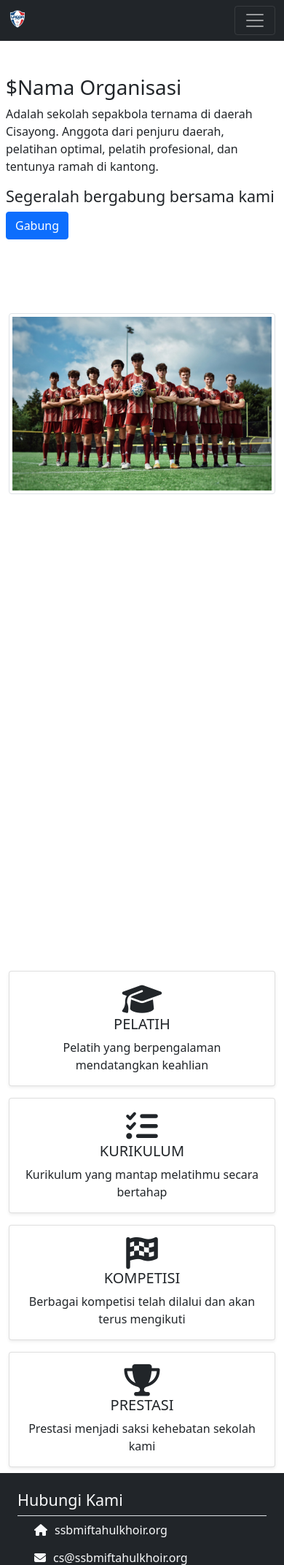
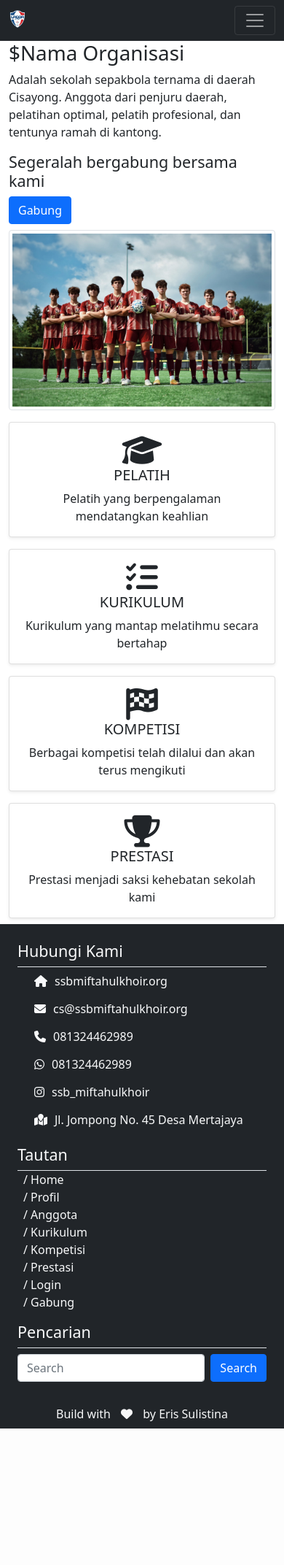
Before and after one commit to sejutaimpian/sifoster, a CodeIgniter 4 app: template app/Views/pages/home.php in a window 390 px wide. Shown: the top 2144 px of the page at 73% size. After the commit the page ends 1957 px from the top, so only its background shows below. Run offline with PHP 8.4 and a stand-in for CodeIgniter, Linux system fonts and the light colour scheme; the template is opened without the code that fills it, so the values that code supplies are empty; some libraries are stand-ins or nearby versions.

Commit message:
fix: responsive image hero

```diff
--- a/app/Views/layout/navbar.php
+++ b/app/Views/layout/navbar.php
@@ -18,6 +18,9 @@
                     <a class="nav-link" href="/anggota">Anggota</a>
                 </li>
                 <li class="nav-item">
+                    <a class="nav-link" href="/pelatih">Pelatih</a>
+                </li>
+                <li class="nav-item">
                     <a class="nav-link" href="/kurikulum">Kurikulum</a>
                 </li>
                 <li class="nav-item">
--- a/app/Views/pages/home.php
+++ b/app/Views/pages/home.php
@@ -1,23 +1,22 @@
 <?= $this->extend("layout/template"); ?>
 
 <?= $this->section("content"); ?>
+
 <div class="container">
     <div class="row eris-80vh">
-        <div class="col-md-6 my-auto px-2">
+        <div class="col-md-6 my-auto">
             <h1>$Nama Organisasi</h1>
             <p>Adalah sekolah sepakbola ternama di daerah Cisayong. Anggota dari penjuru daerah, pelatihan optimal, pelatih profesional, dan tentunya ramah di kantong.</p>
             <h4>Segeralah bergabung bersama kami</h4>
             <a href="/gabung" class="btn btn-primary">Gabung</a>
         </div>
-        <div class="col-md-6 my-auto">
-            <img src="/image/team.jpg" alt="" class="img-fluid my-2 img-thumbnail">
+        <div class="col-md-6 my-auto py-2">
+            <img src="/image/team.jpg" alt="" class="img-fluid img-thumbnail" width="100%">
         </div>
     </div>
-</div>
-<div class="container-fluid darurat-1">
     <div class="row">
         <div class="col-md-3 my-2">
-            <a href="">
+            <a href="/pelatih">
                 <div class="card shadow-sm">
                     <div class="card-body text-center">
                         <i class="fa-solid fa-graduation-cap display-1"></i>
--- a/public/style.css
+++ b/public/style.css
@@ -64,8 +64,8 @@ a:hover {
 @media (max-width: 576px) {
 }
 @media (max-width: 768px) {
-  .darurat-1{
-    margin-top: 70vh
+  .eris-80vh{
+    height: auto;
   }
 }
 
```
